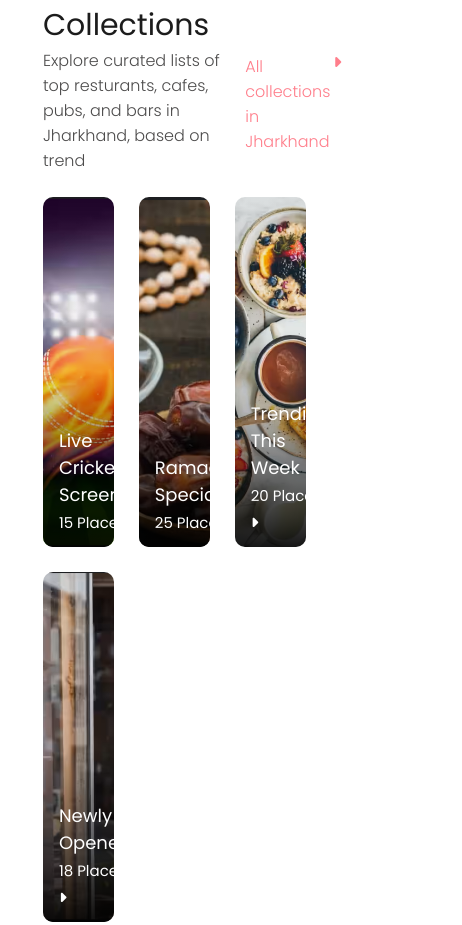
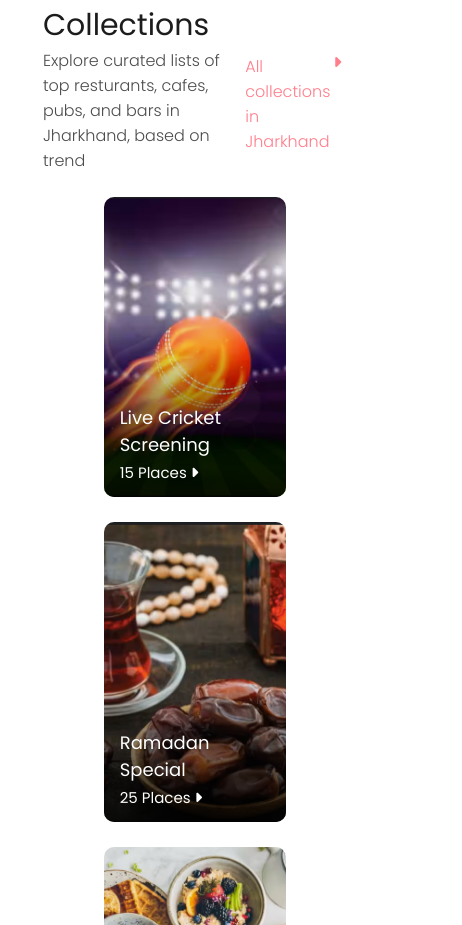
Before and after one commit to Shadab-Raza/Zomato-landing-page, a plain HTML site: page index.html in a window 390 px wide. Shown: the part 1551-2476 px from the top of the page, 462 px wide, since content can reach past the window. Drawn offline with Linux system fonts and the light colour scheme.

Commit message:
responsive error solved in footer section

```diff
--- a/style.css
+++ b/style.css
@@ -619,17 +619,13 @@
 .footer{
     background-color: rgb(248, 248, 248);
     width: 100%;
-    position: relative;
 }
 
 .footer_section1{
-    position: absolute;
-    left: 150px;
-    top: 10px;
     display: flex;
     align-items: center;
-    gap: 71.8%;
-    width: 80%;
+    justify-content: space-between;
+    width: 77%;
     margin: auto;
 }
 
@@ -813,6 +809,20 @@
     }
 
 
+
+        /* Collection Section */
+
+    .collection__card__container{
+        display: flex;
+        flex-direction: column;
+    }
+
+    .collection__card__container .card{
+        width: 50%;
+        height: 450px;
+    }
+
+
         /* Item-section  */
 
     .item__wrapper{
@@ -843,6 +853,19 @@
     .see-more_container{
         width: 98%;
     }
+
+
+         /* Collection Section */
+
+         .collection__card__container{
+            display: flex;
+            flex-direction: column;
+        }
+
+        .collection__card__container .card{
+            width: 60%;
+            height: 400px;
+        }
 
 }
 
@@ -901,6 +924,7 @@
 
     /* Footer Section  */
 
+
 @media only screen and (max-width: 900px){
     .navigation_container{
         grid-template-columns: repeat(3, 1fr);
@@ -910,6 +934,18 @@
 @media only screen and (max-width: 600px){
     .navigation_container{
         grid-template-columns: repeat(2, 1fr);
+    }
+
+     /* Collection Section */
+
+     .collection__card__container{
+        display: flex;
+        flex-direction: column;
+    }
+
+    .collection__card__container .card{
+        width: 60%;
+        height: 350px;
     }
 }
 
@@ -923,4 +959,17 @@
     .navigation_container{
         grid-template-columns: repeat(1, 1fr);
     }
+
+
+     /* Collection Section */
+
+     .collection__card__container{
+        display: flex;
+        flex-direction: column;
+    }
+
+    .collection__card__container .card{
+        width: 60%;
+        height: 300px;
+    }
 }
```
